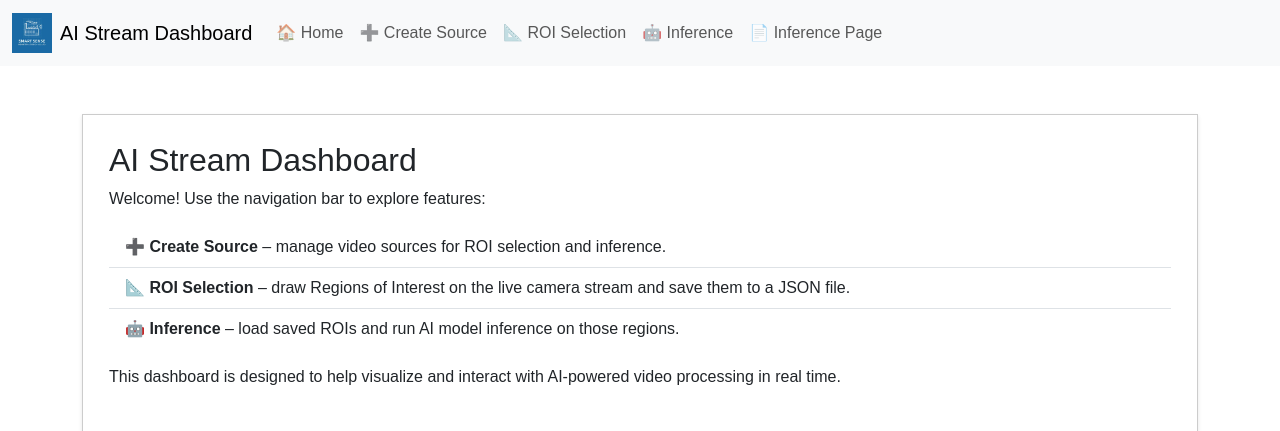
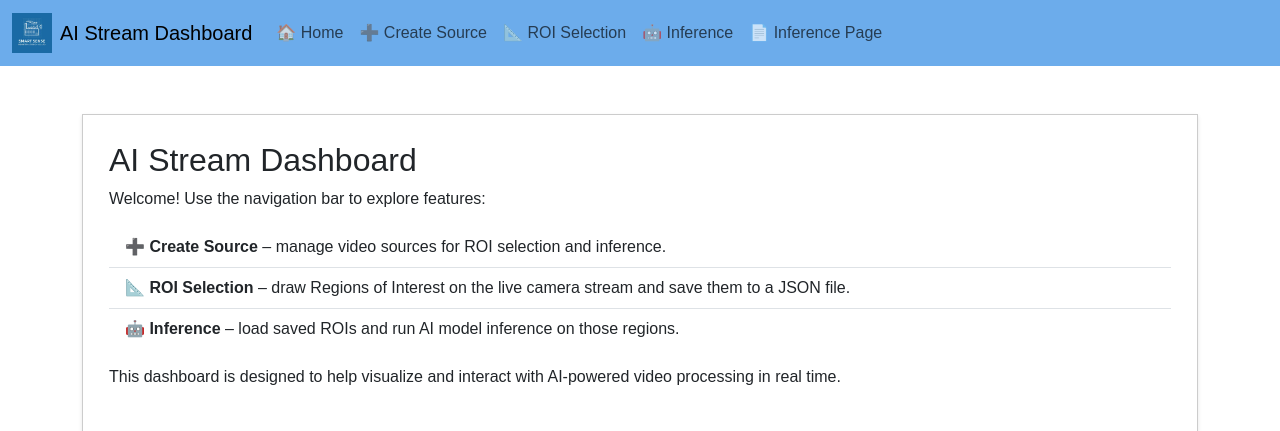
Before and after one commit to SMART-Sense-Industrial-Design/VisionROI, a Python web app: template templates/home.html in a window 1280 px wide. Shown: the top 431 px of the page. Run offline with Jinja, Linux system fonts and the light colour scheme; the template is opened without the code that fills it, so the values that code supplies are empty.

Commit message:
feat: set navbar background color

```diff
--- a/static/style.css
+++ b/static/style.css
@@ -9,6 +9,10 @@ body {
   width: auto;
   object-fit: contain;
   margin-right: 5px;
+}
+
+.navbar {
+  background-color: rgb(108, 172, 235);
 }
 
 .nav-link.active {
--- a/templates/base.html
+++ b/templates/base.html
@@ -8,7 +8,7 @@
   <link rel="stylesheet" href="{{ url_for('static', filename='style.css') }}?v=1">
 </head>
 <body>
-  <nav class="navbar navbar-expand-lg navbar-light bg-light fixed-top">
+  <nav class="navbar navbar-expand-lg navbar-light fixed-top">
     <div class="container-fluid">
       <a class="navbar-brand d-flex align-items-center" href="#">
         <img src="{{ url_for('static', filename='images/logo.jpg') }}" class="logo me-2" alt="logo">
```
